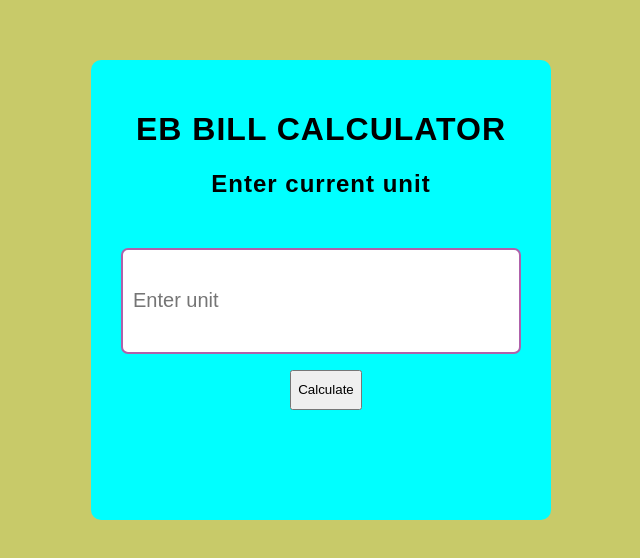
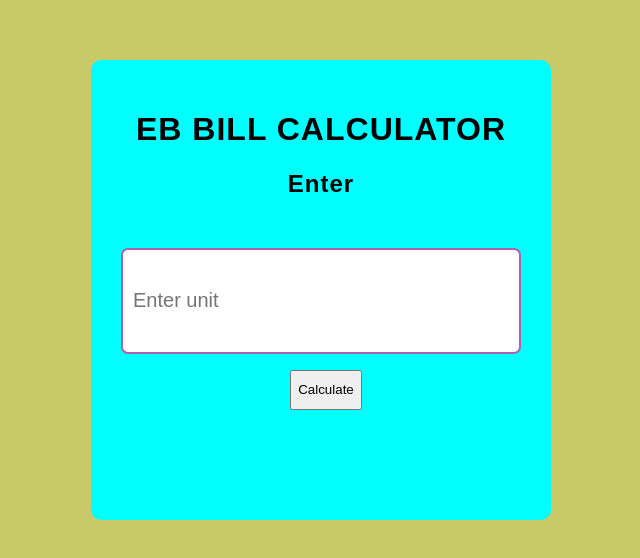
Before and after one commit to lakshman1425/EbBill, a plain HTML site: page index.html in a window 1280 px wide. Shown: the part 140-698 px from the top of the page, without its empty margins (319-959 px from the left). Drawn offline with Linux system fonts and the light colour scheme.

Commit message:
Update index.html

```diff
--- a/index.html
+++ b/index.html
@@ -11,7 +11,7 @@
 
    <div id="wrapper">
     <h1>EB BILL CALCULATOR</h1>
-      <h2>    Enter current unit</h2>
+      <h2>    Enter </h2>
       <div class="inputdiv">
         <input type="text" id="input" placeholder="Enter unit">
       </div>
```
